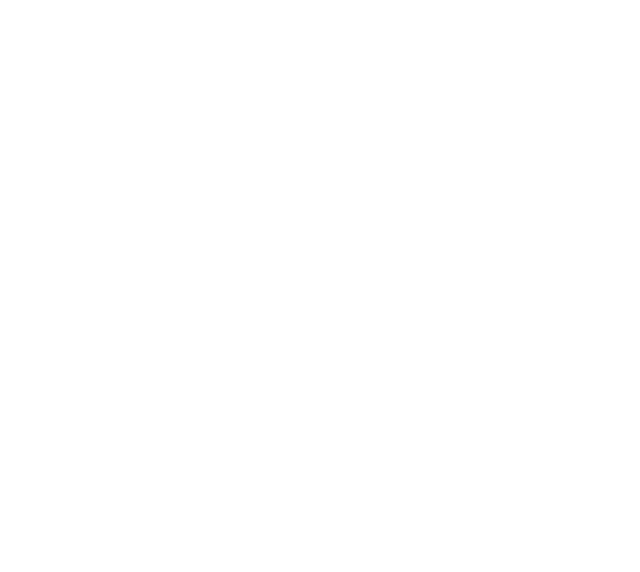
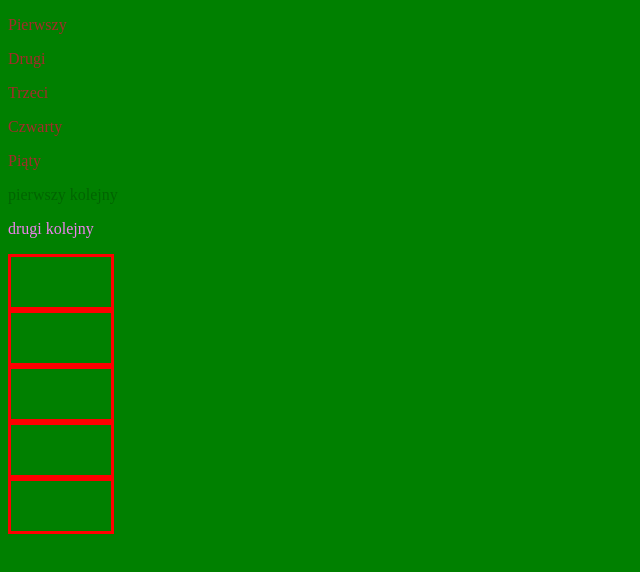
Before and after one commit to Victori3/Prework_HTML, a plain HTML site: page 06.CSS_Kaskadowe_arkusze_stylow/index.html in a window 1280 px wide. Shown: the whole page, without its empty margins (0-640 px from the left). Drawn offline with Linux system fonts and the light colour scheme.

Commit message:
Style i fonty

```diff
--- /dev/null
+++ b/06.CSS_Kaskadowe_arkusze_stylow/css/style.css
@@ -0,0 +1,21 @@
+body {
+    background-color: blue; /*niebieskie tło elementowi body*/
+}
+
+p {
+    color: brown; /*brązowy kolor p*/
+}
+
+#first-paragraph {
+    color: darkgreen; /*kolor wybranego tekstu*/
+}
+
+#second-paragraph {
+    color: violet;
+}
+
+.block {
+    width: 100px;
+    height: 50px;
+    border: 3px solid red;
+}
--- a/06.CSS_Kaskadowe_arkusze_stylow/index.html
+++ b/06.CSS_Kaskadowe_arkusze_stylow/index.html
@@ -3,8 +3,29 @@
 <head>
     <meta charset="UTF-8">
     <title>Task 6</title>
+    <link rel="stylesheet" href="css/style.css"> <!-- ZEWNĘTRZNY ARKUSZ STYLI, niebieskie tło (plik css)-->
+    <style>
+    body {
+        background-color: pink;
+    }
+</style> <!-- WEWNĘTRZNY ARKUSZ STYLI, różowe tło i widzimy że niebieskie tło z css już nieaktywne-->
 </head>
+
 <body>
+<body style="background-color:green;"> <!-- Inline ARKUSZ STYLI,zielony -->
+    <p>Pierwszy</p>
+    <p>Drugi</p>
+    <p>Trzeci</p>
+    <p>Czwarty</p>
+    <p>Piąty</p>
 
+<p id="first-paragraph">pierwszy kolejny</p>
+<p id="second-paragraph">drugi kolejny</p>
+
+<div class="block"></div>
+<div class="block"></div>
+<div class="block"></div>
+<div class="block"></div>
+<div class="block"></div>
 </body>
 </html>
```
